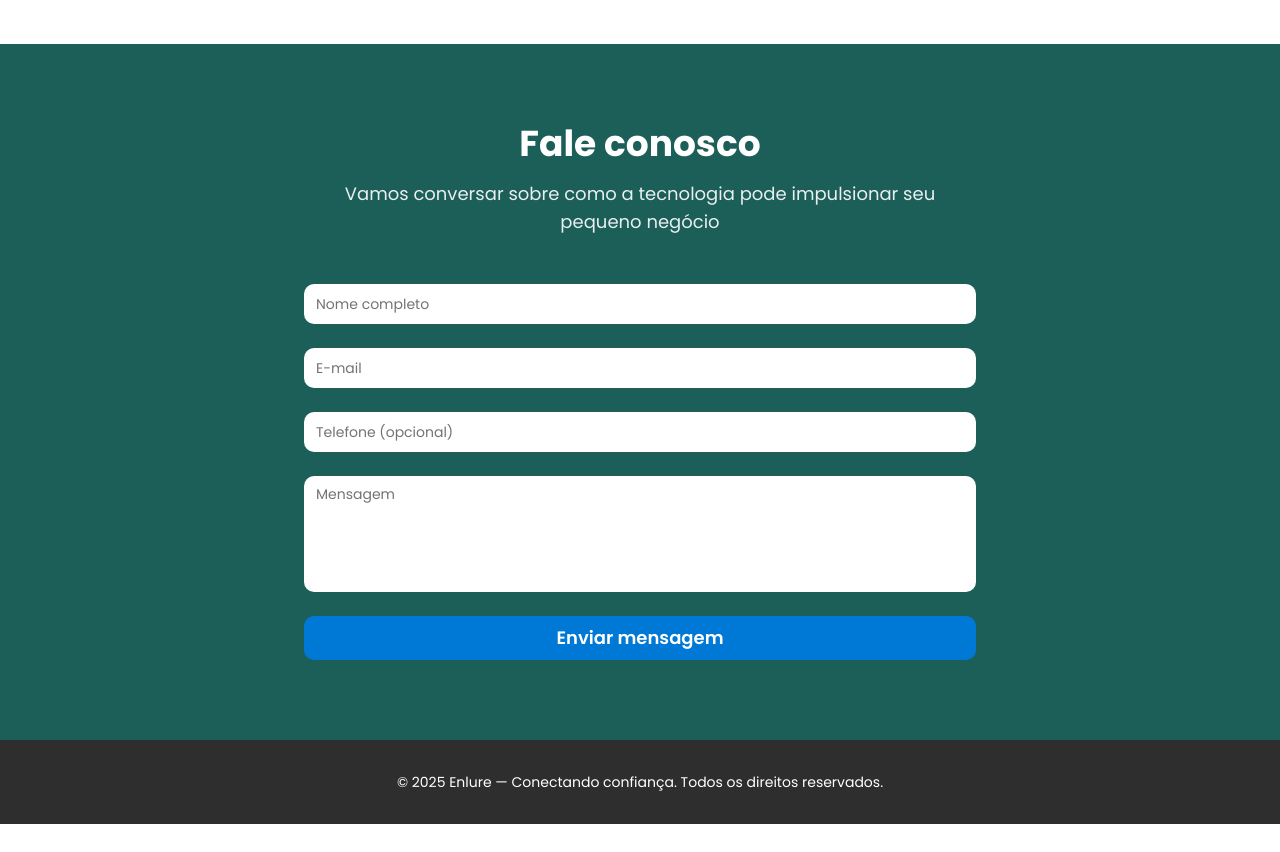
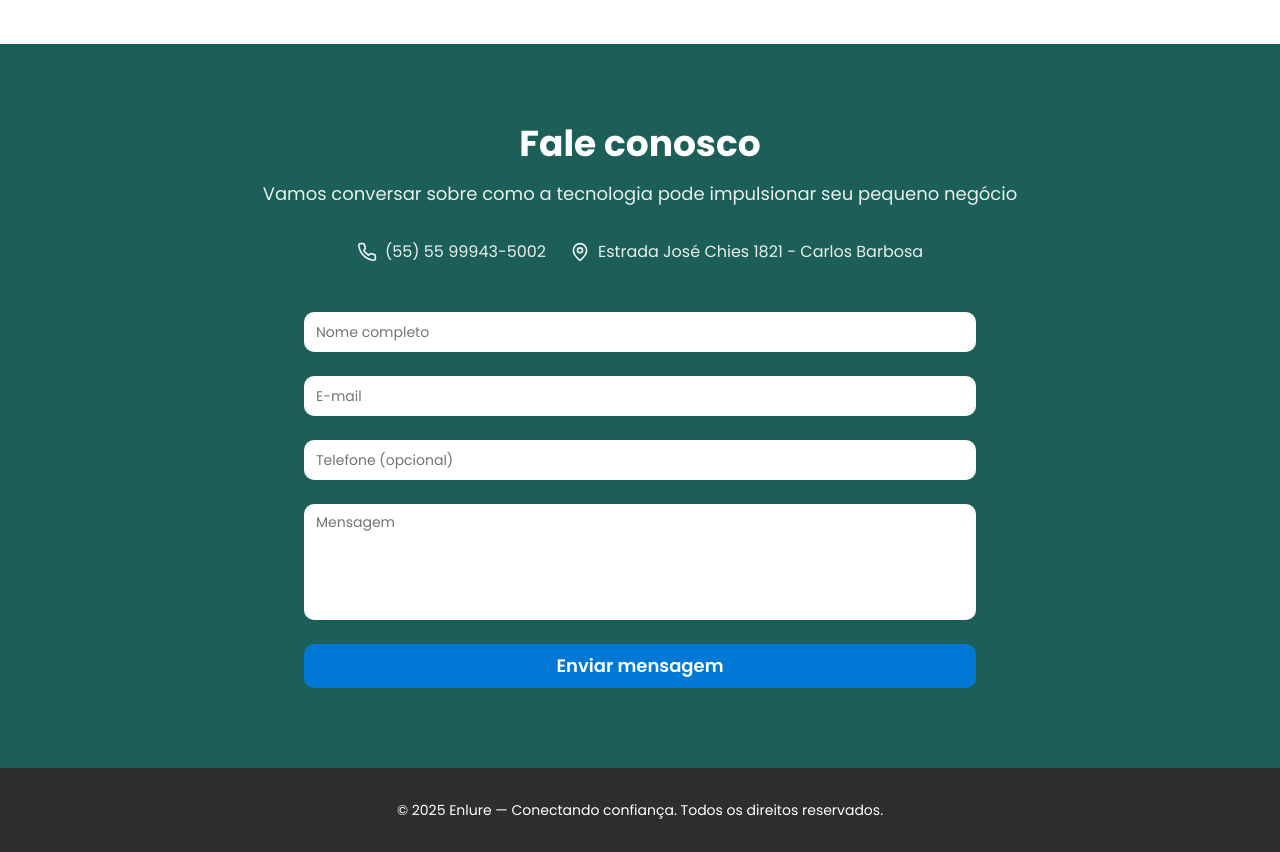
Before and after one commit to cassianoeder/enlure, a React (Vite) app: page / in a window 1280 px wide. Shown: the part 1880-2732 px from the top of the page. Before the commit the page ends 2704 px from the top, so only its background shows below. Built offline with nearby package versions, Linux system fonts and the light colour scheme; the HTML template or start-up script is replaced by a standard one.

Commit message:
Update contact information

```diff
--- a/src/components/Contact.tsx
+++ b/src/components/Contact.tsx
@@ -3,6 +3,7 @@ import { Button } from "@/components/ui/button";
 import { Input } from "@/components/ui/input";
 import { Textarea } from "@/components/ui/textarea";
 import { toast } from "sonner";
+import { Phone, MapPin } from "lucide-react";
 
 const Contact = () => {
   const [formData, setFormData] = useState({
@@ -50,15 +51,29 @@ const Contact = () => {
   return (
     <section id="contato" className="py-20 bg-primary text-primary-foreground">
       <div className="container mx-auto px-4 lg:px-8">
-        <div className="max-w-2xl mx-auto">
+        <div className="max-w-4xl mx-auto">
           <div className="text-center mb-12 animate-fade-in">
             <h2 className="text-3xl md:text-4xl font-bold mb-4">Fale conosco</h2>
-            <p className="text-lg text-primary-foreground/90">
+            <p className="text-lg text-primary-foreground/90 mb-8">
               Vamos conversar sobre como a tecnologia pode impulsionar seu pequeno negócio
             </p>
+
+            {/* Contact Info */}
+            <div className="flex flex-col md:flex-row justify-center items-center gap-6 text-primary-foreground/90">
+              <div className="flex items-center gap-2">
+                <Phone size={20} />
+                <a href="tel:+5555999435002" className="hover:text-white transition-colors">
+                  (55) 55 99943-5002
+                </a>
+              </div>
+              <div className="flex items-center gap-2">
+                <MapPin size={20} />
+                <span>Estrada José Chies 1821 - Carlos Barbosa</span>
+              </div>
+            </div>
           </div>
 
-          <form onSubmit={handleSubmit} className="space-y-6 animate-scale-in">
+          <form onSubmit={handleSubmit} className="space-y-6 animate-scale-in max-w-2xl mx-auto">
             <div>
               <Input
                 type="text"
```
